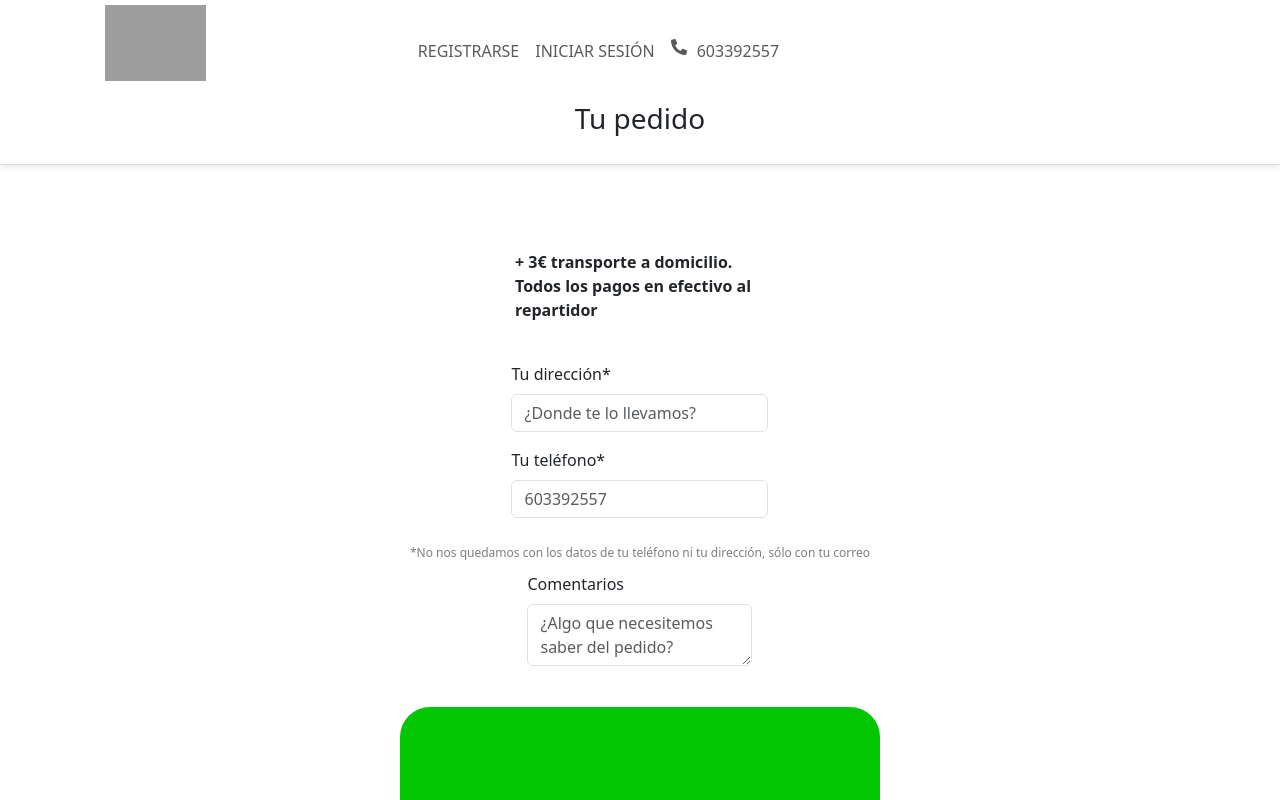
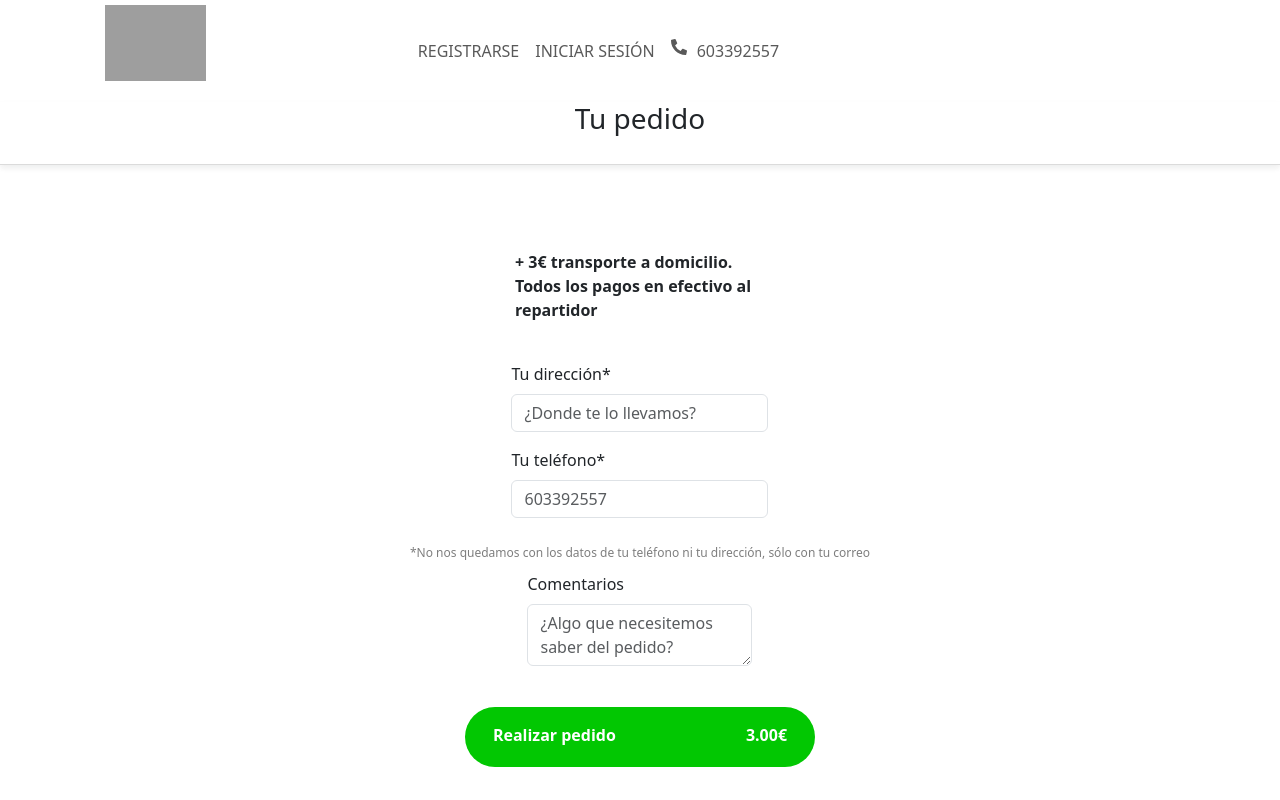
Before and after one commit to AlbertoMarLor/front-atodogas, a React (Vite) app: page /cart in a window 1280 px wide. Shown: the top 800 px of the page. Built offline with nearby package versions, Linux system fonts and the light colour scheme; grey boxes are pictures that could not be loaded; some icons are missing.

Commit message:
Correcion del boton de realizar pedido

```diff
--- a/src/App.css
+++ b/src/App.css
@@ -475,6 +475,7 @@ span {
 }
 
 button.quantity.total {
+    height: 60px;
     margin-top: 25px;
     border: none;
 
@@ -667,6 +668,10 @@ small {
 
     .cart.leftArrow {
         left: -325px;
+    }
+
+    button.quantity.total {
+        width: 350px;
     }
 
     footer {
@@ -872,6 +877,10 @@ small {
         margin-top: 100px;
     }
 
+    button.quantity.total {
+        width: 450px;
+    }
+
     .cart .oneProduct {
         width: 55vw;
     }
```
